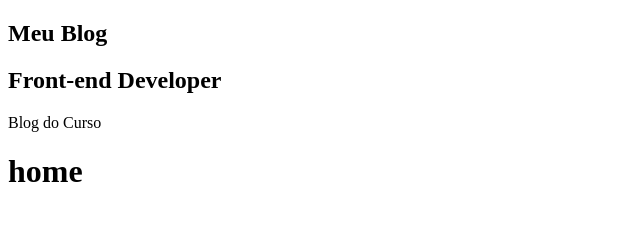
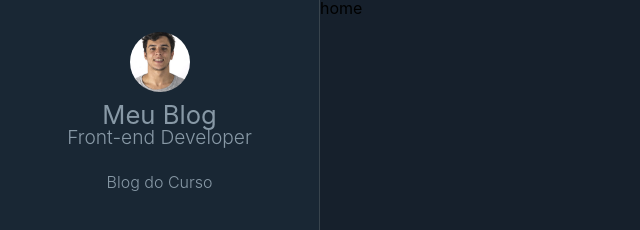
Before and after one commit to matheus-alves-front/curso-gatsby-blog, a Gatsby site: page / in a window 1280 px wide. Shown: the top 230 px of the page, without its empty margins (0-640 px from the left). Built offline with nearby package versions, Linux system fonts and the light colour scheme; Gatsby itself is replaced by a stand-in of ours.

Commit message:
styled components done

```diff
--- a/gatsby-config.js
+++ b/gatsby-config.js
@@ -6,6 +6,7 @@
     author: `@maththugalves`,
   },
   plugins: [
+    `gatsby-plugin-styled-components`,
     `gatsby-plugin-react-helmet`,
     {
       resolve: `gatsby-source-filesystem`,
--- a/package.json
+++ b/package.json
@@ -11,12 +11,15 @@
     "gatsby-plugin-offline": "^3.2.23",
     "gatsby-plugin-react-helmet": "^3.3.10",
     "gatsby-plugin-sharp": "^2.6.27",
+    "gatsby-plugin-styled-components": "^3.3.10",
     "gatsby-source-filesystem": "^2.3.24",
     "gatsby-transformer-sharp": "^2.5.13",
     "prop-types": "^15.7.2",
     "react": "^16.12.0",
     "react-dom": "^16.12.0",
     "react-helmet": "^6.1.0",
+    "styled-components": "^5.1.1",
+    "styled-icons": "^10.17.0",
     "yarn": "^1.22.4"
   },
   "devDependencies": {
--- a/src/components/Avatar/index.jsx
+++ b/src/components/Avatar/index.jsx
@@ -1,6 +1,8 @@
 import React from 'react';
 import { useStaticQuery, graphql } from 'gatsby';
-import Img from 'gatsby-image';
+
+import * as S from './styled'
+
 
 const Avatar = () => {
     const { avatarImage } = useStaticQuery(
@@ -8,8 +10,8 @@
             query {
                 avatarImage: file(relativePath: { eq: "profile-pic.png"}) {
                     childImageSharp {
-                        fluid(maxWidth: 60, maxHeight: 60) {
-                            ...GatsbyImageSharpFluid_tracedSVG
+                        fixed(width: 60, height: 60) {
+                            ...GatsbyImageSharpFixed_tracedSVG
                         }
                     }
                 }
@@ -17,7 +19,7 @@
         `
     )
 
-    return <Img fixed={avatarImage.childImageSharp.fixed} />
+    return <S.AvatarWrapper fixed={avatarImage.childImageSharp.fixed} />
 }
 
 export default Avatar
--- /dev/null
+++ b/src/components/Avatar/styled.jsx
@@ -0,0 +1,9 @@
+import styled from 'styled-components';
+import Img from 'gatsby-image'
+
+export const AvatarWrapper = styled(Img)`
+    border-radius: 50%;
+    height: 3.75rem;
+    margin: auto;
+    width: 3.75rem;
+`
--- a/src/components/Profile/index.jsx
+++ b/src/components/Profile/index.jsx
@@ -2,6 +2,7 @@
 import { useStaticQuery, graphql } from 'gatsby';
 
 import Avatar from '../Avatar';
+import * as S from "./styled";
 
 const Profile = () => {
     const {
@@ -26,12 +27,16 @@
     )
 
     return (
-        <div className="Profile-wrapper">
-            <Avatar />
-            <h1>{title}</h1>
-            <h2>{position}</h2>
-            <p>{description}</p>
-        </div>
+        <S.ProfileWrapper>
+            <S.ProfileLink>
+                <Avatar />
+                <S.ProfileAuthor>
+                    {title}
+                    <S.ProfilePosition>{position}</S.ProfilePosition>
+                </S.ProfileAuthor>
+            </S.ProfileLink>
+            <S.ProfileDescription>{description}</S.ProfileDescription>
+        </S.ProfileWrapper>
     )
 }
 
--- /dev/null
+++ b/src/components/Profile/styled.jsx
@@ -0,0 +1,35 @@
+import styled from "styled-components"
+import { Link } from "gatsby"
+
+export const ProfileWrapper = styled.section`
+  color: #8899a6;
+  display: flex;
+  flex-direction: column;
+`
+
+export const ProfileLink = styled(Link)`
+  color: #8899a6;
+  text-decoration: none;
+  transition: color 0.5s;
+  &:hover {
+    color: #1fa1f2;
+  }
+`
+
+export const ProfileAuthor = styled.h1`
+  font-size: 1.6rem;
+  margin: 0.5rem auto 1.5rem;
+  cursor: pointer;
+`
+
+export const ProfilePosition = styled.small`
+  display: block;
+  font-size: 1.2rem;
+  font-weight: 300;
+`
+
+export const ProfileDescription = styled.p`
+  font-size: 1rem;
+  font-weight: 300;
+  line-height: 1.4;
+`
--- /dev/null
+++ b/src/components/Sidebar/index.jsx
@@ -0,0 +1,12 @@
+import React from 'react';
+import Profile from '../Profile';
+
+import * as S from './styled'
+
+const Sidebar = () => (
+    <S.SidebarWrapper>
+        <Profile />
+    </S.SidebarWrapper>
+)
+
+export default Sidebar
--- /dev/null
+++ b/src/components/Sidebar/styled.jsx
@@ -0,0 +1,14 @@
+import styled from 'styled-components';
+
+export const SidebarWrapper = styled.aside`
+    align-items: center;
+    border-right: 1px solid #38444d;
+    background: #192734;
+    display: flex;
+    flex-direction: column;
+    height: 100vh;
+    position: fixed;
+    padding: 2rem;
+    text-align: center;
+    width: 20rem;
+`
--- a/src/components/layout.jsx
+++ b/src/components/layout.jsx
@@ -1,22 +1,17 @@
-/**
- * Layout component that queries for data
- * with Gatsby's useStaticQuery component
- *
- * See: https://www.gatsbyjs.org/docs/use-static-query/
- */
-
 import React from "react"
 import PropTypes from "prop-types"
-import Profile from "./Profile"
+
+import GlobalStyles from '../styles/global'
+import * as S from './styled'
+import Sidebar from "./Sidebar"
 
 const Layout = ({ children }) => {
   return (
-    <>
-      <aside>
-        <Profile></Profile>
-      </aside>
-      <main>{children}</main>
-    </>
+    <S.LayoutWrapper>
+      <GlobalStyles />
+        <Sidebar />
+      <S.LayoutMain>{children}</S.LayoutMain>
+    </S.LayoutWrapper>
   )
 }
 
--- /dev/null
+++ b/src/components/styled.jsx
@@ -0,0 +1,12 @@
+import styled from 'styled-components';
+
+export const LayoutWrapper = styled.section`
+  display: flex;
+`
+
+export const LayoutMain = styled.main`
+  background: #16202c;
+  min-height: 100vh;
+  padding: 0 3.75rem 0 20rem;
+  width: 100%;
+`
--- /dev/null
+++ b/src/styles/global.jsx
@@ -0,0 +1,66 @@
+import { createGlobalStyle } from "styled-components"
+
+const GlobalStyles = createGlobalStyle`
+  /* http://meyerweb.com/eric/tools/css/reset/
+   v2.0 | 20110126
+   License: none (public domain)
+  */
+  html, body, div, span, applet, object, iframe,
+  h1, h2, h3, h4, h5, h6, p, blockquote, pre,
+  a, abbr, acronym, address, big, cite, code,
+  del, dfn, em, img, ins, kbd, q, s, samp,
+  small, strike, strong, sub, sup, tt, var,
+  b, u, i, center,
+  dl, dt, dd, ol, ul, li,
+  fieldset, form, label, legend,
+  table, caption, tbody, tfoot, thead, tr, th, td,
+  article, aside, canvas, details, embed,
+  figure, figcaption, footer, header, hgroup,
+  menu, nav, output, ruby, section, summary,
+  time, mark, audio, video {
+    margin: 0;
+    padding: 0;
+    border: 0;
+    font-size: 100%;
+    font: inherit;
+    vertical-align: baseline;
+  }
+  /* HTML5 display-role reset for older browsers */
+  article, aside, details, figcaption, figure,
+  footer, header, hgroup, menu, nav, section {
+    display: block;
+  }
+  body {
+    line-height: 1;
+  }
+  ol, ul {
+    list-style: none;
+  }
+  blockquote, q {
+    quotes: none;
+  }
+  blockquote:before, blockquote:after,
+  q:before, q:after {
+    content: '';
+    content: none;
+  }
+  table {
+    border-collapse: collapse;
+    border-spacing: 0;
+  }
+  * {
+    box-sizing: border-box;
+  }
+  body {
+    background: #16202c;
+    line-height: 1;
+    font-size: 100%;
+    font-family: -apple-system, BlinkMacSystemFont, "Segoe UI", Roboto, Helvetica, Arial, sans-serif, "Apple Color Emoji", "Segoe UI Emoji", "Segoe UI Symbol";
+  }
+  img {
+    display: block;
+  	width: 100%;
+  	height: auto;
+  }
+`
+export default GlobalStyles
```
Also changed, not shown: src/components/SocialLinks/Icons.jsx (added, +9 -0 lines), src/components/SocialLinks/content.jsx (added, +10 -0 lines), 1 other file.
